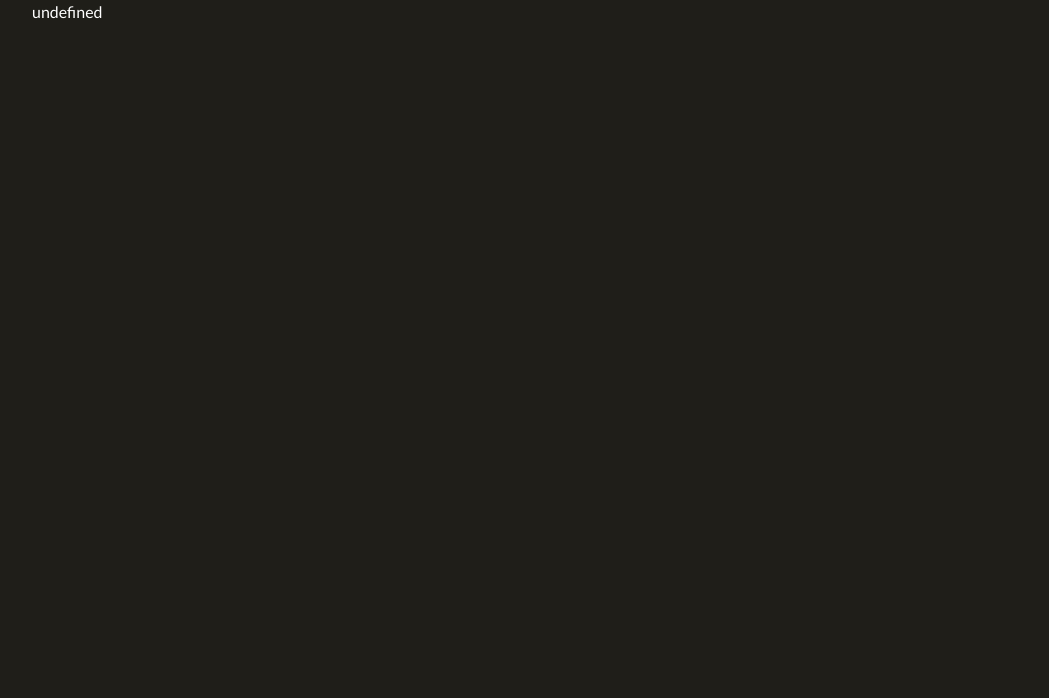
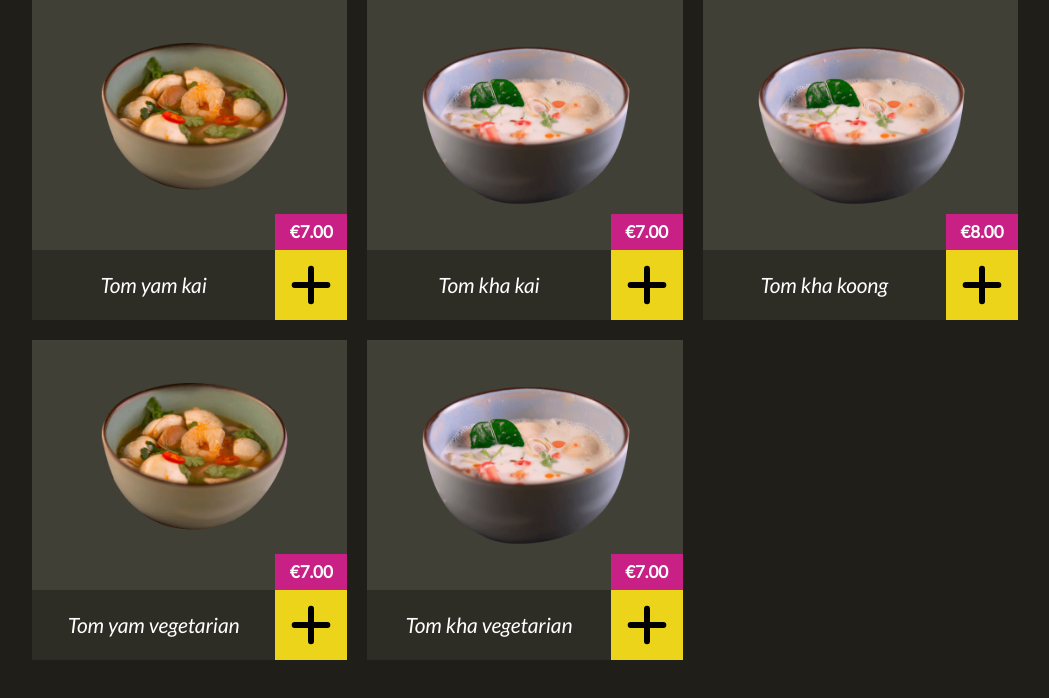
Before and after one commit to js-tasks-ru/jsbasic-20200402_smukhin, a website: page 8-module/2-task/index.html in a window 1280 px wide. Shown: the whole page, without its empty margins (114-1163 px from the left). Drawn offline with Linux system fonts and the light colour scheme.

Commit message:
8-module 2-task

```diff
--- a/8-module/2-task/index.html
+++ b/8-module/2-task/index.html
@@ -20,6 +20,15 @@
 
     let productGrid = new ProductGrid(products);
 
+    let filters = {
+  noNuts: true, // true/false
+  vegeterianOnly: false, // true/false
+  maxSpiciness: 3, // числа от 0 до 4
+  category: 'soups', // уникальный идентификатор категории товара
+};
+
+productGrid.updateFilter(filters);
+
     container.append(productGrid.elem);
 
   </script>
--- a/8-module/2-task/index.js
+++ b/8-module/2-task/index.js
@@ -5,5 +5,36 @@ export default class ProductGrid {
   constructor(products) {
     this.products = products;
     this.filters = {};
+    this.render(this.products);
+  }
+  render(products) {
+    this.elem = document.createElement('div');
+    this.elem.classList.add('products-grid');
+    this.elem.innerHTML = `<div class="products-grid__inner"></div>`;
+    this.grid = this.elem.querySelector('.products-grid__inner');
+
+    this.products.map(product => {
+      let productCard = new ProductCard(product);
+      this.grid.append(productCard.elem);
+    });
+  }
+  updateFilter(filters) {
+
+    if (filters.noNuts === true) {
+      this.products = this.products.filter(item => !item.nuts === filters.noNuts);
+      this.render(this.products);
+    }
+    if (filters.category) {
+      this.products = this.products.filter(item => item.category === filters.category);
+      this.render(this.products);
+    }
+    if (filters.maxSpiciness) {
+      this.products = this.products.filter(item => item.spiciness <= filters.maxSpiciness);
+      this.render(this.products);
+    }
+    if (filters.vegeterianOnly === true) {
+      this.products = this.products.filter(item => item.vegeterian === filters.vegeterianOnly);
+      this.render(this.products);
+    }
   }
 }
```
